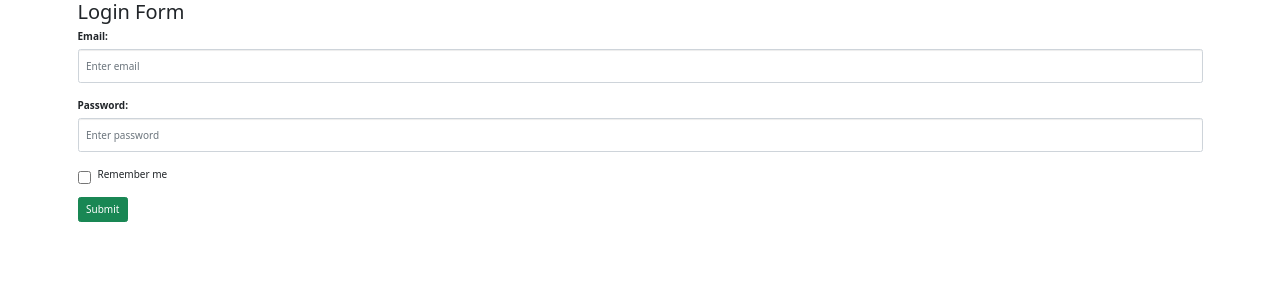
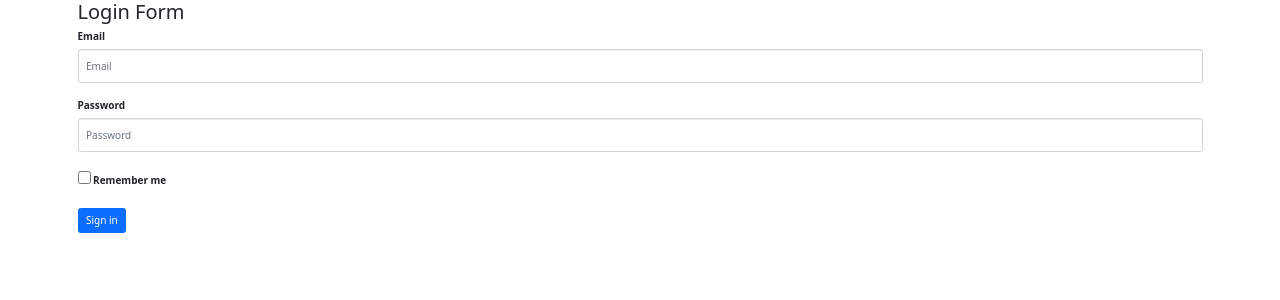
Before and after one commit to mohamedbahaa2001/Collage-System, a Django app: template templates/login.html in a window 1280 px wide. Shown: the top 300 px of the page. Run offline with Django 3.2, Linux system fonts and the light colour scheme; the template is opened without the code that fills it, so the values that code supplies are empty; some libraries are stand-ins or nearby versions.

```diff
--- a/IS/settings.py
+++ b/IS/settings.py
@@ -120,7 +120,6 @@ USE_TZ = True
 
 STATIC_URL = '/static/'
 STATICFILES_DIRS=["static"]
-
 # Default primary key field type
 # https://docs.djangoproject.com/en/3.2/ref/settings/#default-auto-field
 
--- a/home/urls.py
+++ b/home/urls.py
@@ -9,7 +9,7 @@ urlpatterns = [
     path('material', views.material, name='material'),
     path('contact', views.contact, name='contact'),
     path('userprofile', views.userprofile, name='userprofile'),
-    path('login', views.login, name='login'),
-    path('register', views.register, name='register'),
+    path('login/', views.login, name='login'),
+    path('register/', views.register, name='register'),
     path('qrcode', views.qrcode,name='qrcode'),
 ]
--- a/templates/login.html
+++ b/templates/login.html
@@ -7,7 +7,6 @@
     <script src="https://ajax.googleapis.com/ajax/libs/jquery/3.5.1/jquery.min.js"></script>
     <script src="https://maxcdn.bootstrapcdn.com/bootstrap/3.4.1/js/bootstrap.min.js"></script>
     <link href="https://cdn.jsdelivr.net/npm/bootstrap@5.1.3/dist/css/bootstrap.min.css" rel="stylesheet" integrity="sha384-1BmE4kWBq78iYhFldvKuhfTAU6auU8tT94WrHftjDbrCEXSU1oBoqyl2QvZ6jIW3" crossorigin="anonymous">
-    <script src="https://cdn.jsdelivr.net/npm/bootstrap@5.1.3/dist/js/bootstrap.bundle.min.js" integrity="sha384-ka7Sk0Gln4gmtz2MlQnikT1wXgYsOg+OMhuP+IlRH9sENBO0LRn5q+8nbTov4+1p" crossorigin="anonymous"></script>
 
 </head>
 
@@ -16,19 +15,19 @@
     <div class="container">
 
         <h2>Login Form</h2>
-        <form>
-            <div class="form-group">
-                <label for="email">Email:</label>
-                <input type="email" class="form-control" id="email" placeholder="Enter email" name="mail">
-            </div>
-            <div class="form-group">
-                <label for="pwd">Password:</label>
-                <input type="password" class="form-control" id="pwd" placeholder="Enter password" name="pwd">
-            </div>
-            <div class="checkbox">
-                <label><input type="checkbox"> Remember me</label>
-            </div>
-            <button type="submit" class="btn btn-success">Submit</button>
+
+        <div class="form-group">
+            <label for="inputEmail">Email</label>
+            <input type="email" class="form-control" id="inputEmail" placeholder="Email">
+        </div>
+        <div class="form-group">
+            <label for="inputPassword">Password</label>
+            <input type="password" class="form-control" id="inputPassword" placeholder="Password">
+        </div>
+        <div class="form-group">
+            <label class="form-check-label"><input type="checkbox"> Remember me</label>
+        </div>
+        <button type="submit" class="btn btn-primary">Sign in</button>
         </form>
     </div>
 
```
Also changed, not shown: home/views.py (+7 -2 lines), templates/register.html (+4 -4 lines), db.sqlite3, static/image/test.png.
